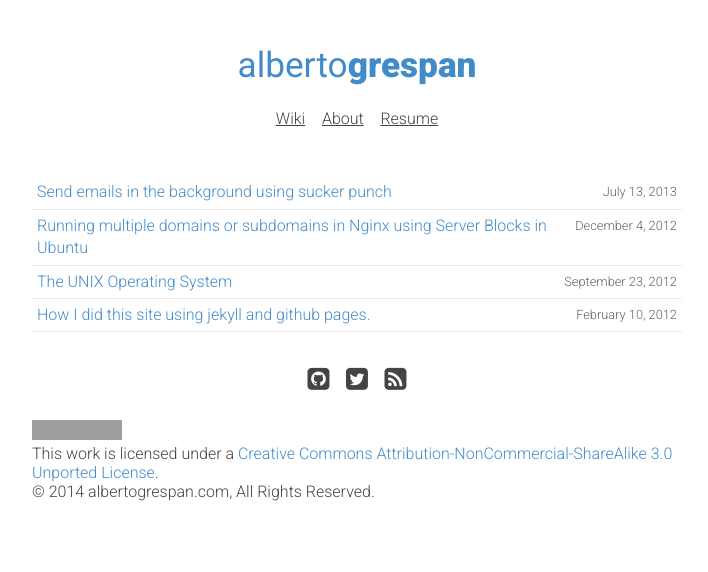
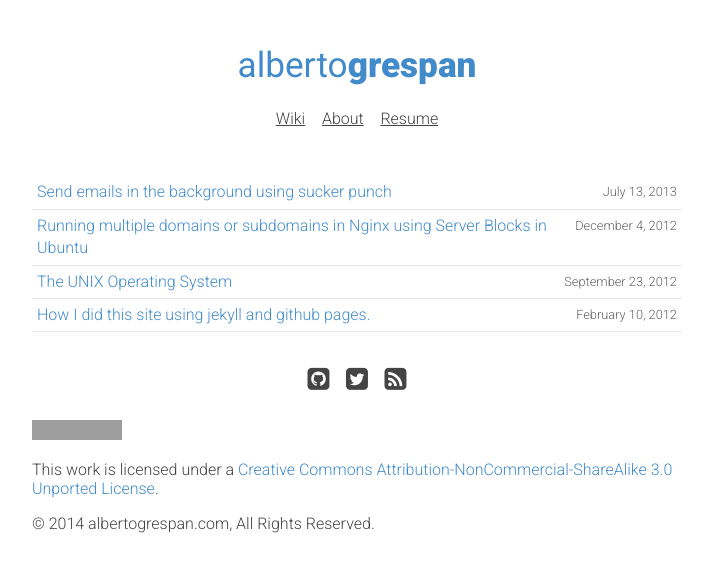
Before and after one commit to albertogg/albertogg.github.com, a Jekyll site: the page built from index.html, in a window 1280 px wide. Shown: the top 572 px of the page, without its empty margins (283-991 px from the left). Built offline with Jekyll 4.4.1, drawn with Linux system fonts in a browser that asks for light colours; nearby versions of some CDN libraries; Markdown is read by kramdown in place of the engine named in the settings; grey boxes are pictures that could not be loaded.

Commit message:
Remove breaks and add paragraphs in footer
Remove breaks and add paragraphs to the footer text.

```diff
--- a/_includes/page-footer.html
+++ b/_includes/page-footer.html
@@ -5,7 +5,8 @@
       <li><a href="https://twitter.com/albertogg"><i class="fa fa-twitter-square"></i></a></li>
       <li><a href="http://feeds.feedburner.com/albertogg"><i class="fa fa-rss-square"></i></a></li>
     </ul>
-    <p><a rel="license" href="http://creativecommons.org/licenses/by-nc-sa/3.0/deed.en_US"><img alt="Creative Commons License" style="border-width:0" src="http://i.creativecommons.org/l/by-nc-sa/3.0/80x15.png" /></a><br />This work is licensed under a <a rel="license" href="http://creativecommons.org/licenses/by-nc-sa/3.0/deed.en_US">Creative Commons Attribution-NonCommercial-ShareAlike 3.0 Unported License</a>.
-    </br>&copy; 2014 albertogrespan.com, All Rights Reserved.</p>
+    <a rel="license" href="http://creativecommons.org/licenses/by-nc-sa/3.0/deed.en_US"><img class="center-element" alt="Creative Commons License" style="border-width:0" src="http://i.creativecommons.org/l/by-nc-sa/3.0/80x15.png" /></a>
+    <p>This work is licensed under a <a rel="license" href="http://creativecommons.org/licenses/by-nc-sa/3.0/deed.en_US">Creative Commons Attribution-NonCommercial-ShareAlike 3.0 Unported License</a>.</p>
+    <p>&copy; 2014 albertogrespan.com, All Rights Reserved.</p>
   </div>
 </footer>
```
